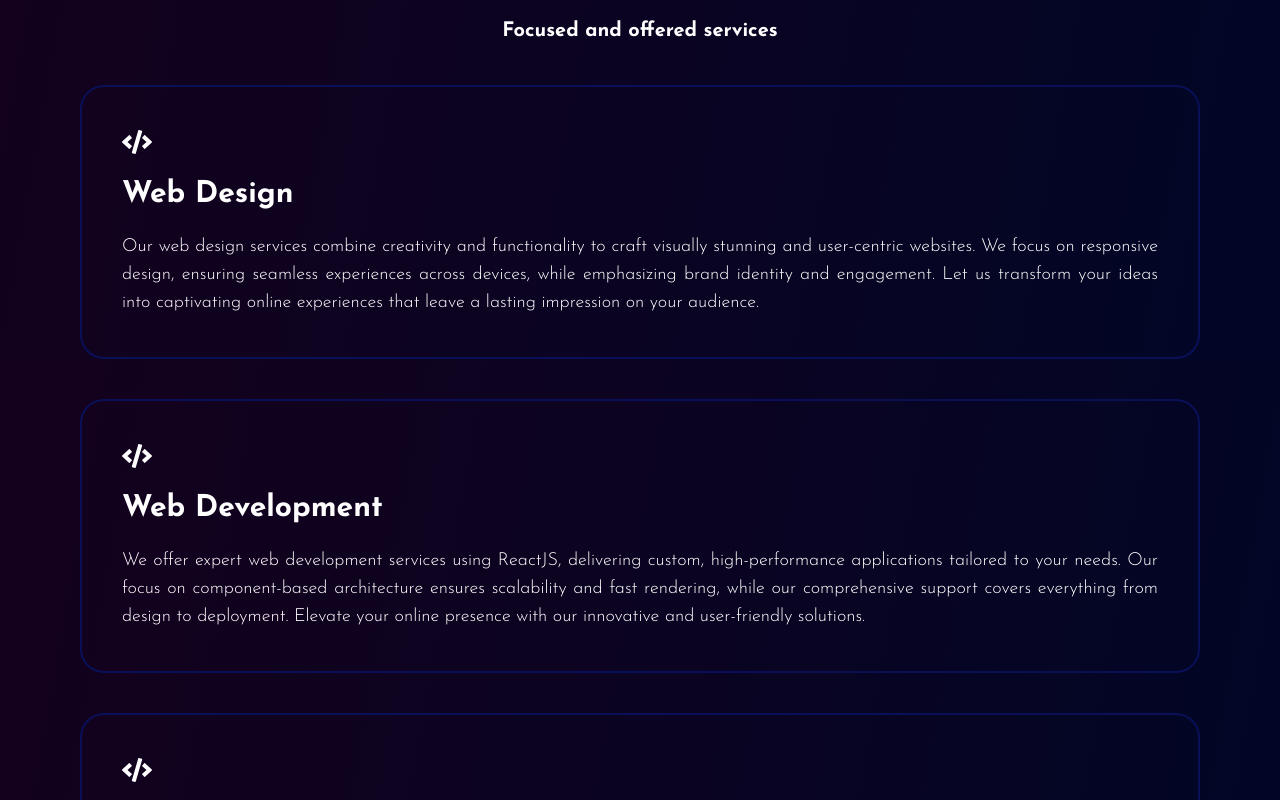
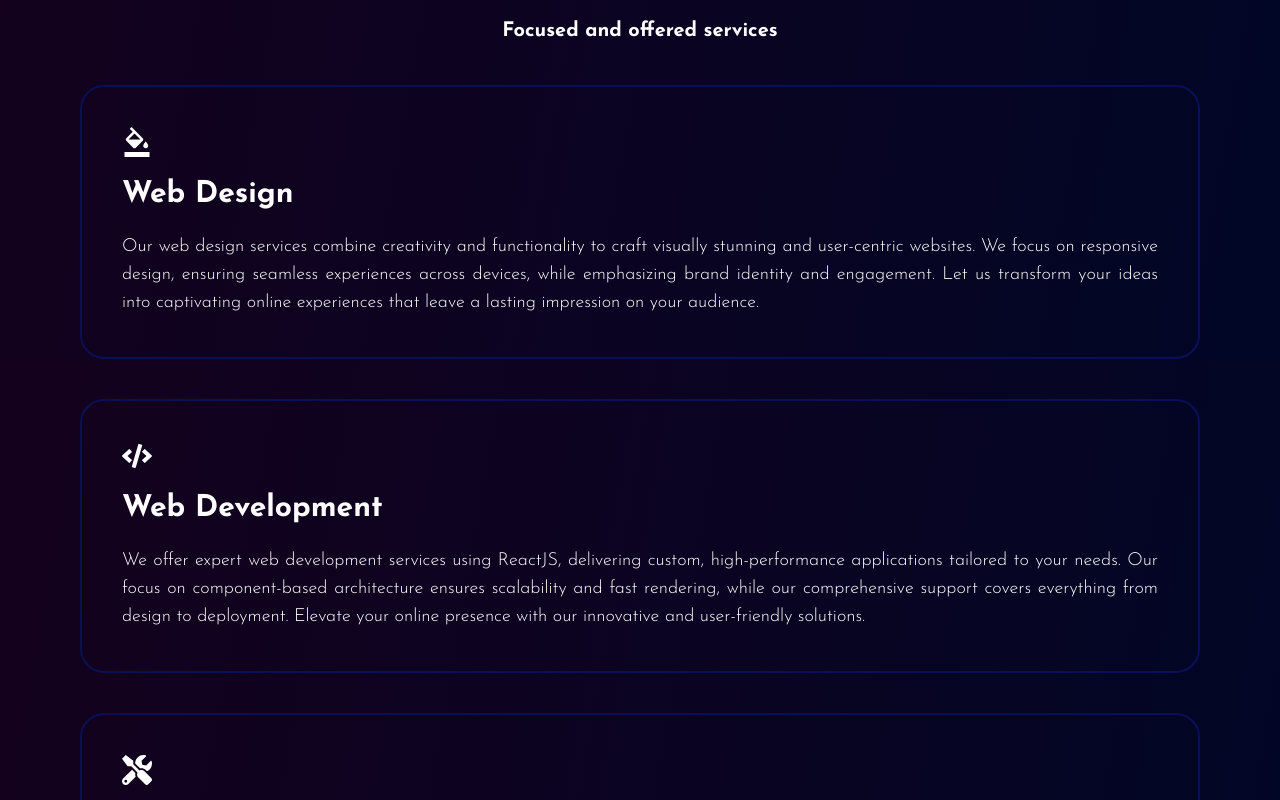
Before and after one commit to fuhad-shiblu/MyPortfolioWebsite, a React (Vite) app: page /services in a window 1280 px wide. Shown: the part 460-1260 px from the top of the page. Built offline with nearby package versions, Linux system fonts and the light colour scheme.

Commit message:
change some icons from services page

```diff
--- a/src/assets/Components/ServicesCompo/ServicesCompo.jsx
+++ b/src/assets/Components/ServicesCompo/ServicesCompo.jsx
@@ -2,6 +2,8 @@ import { Link } from 'react-router-dom'
 import './ServicesCompo.css'
 import { BsArrowRight } from 'react-icons/bs'
 import { FaCode } from "react-icons/fa";
+import { MdFormatColorFill } from "react-icons/md";
+import { FaTools } from "react-icons/fa";
 
 const ServicesCompo = () => {
   return (
@@ -19,7 +21,7 @@ const ServicesCompo = () => {
         <p className='fuhadShiblu_Anim text-center text-white mb-10 text-sm md:text-xl font-bold'>Focused and offered services</p>
         <div className="flex justify-center items-center gap-10 flex-wrap">
             <div className="fuhadShiblu_Anim p-10 flex flex-col gap-5 justify-center border-2 border-solid border-[#091057] transition-all hover:scale-[1.1] hover:bg-[#091057] rounded-3xl overflow-hidden">
-                <FaCode className='text-white text-2xl md:text-3xl'/>
+                <MdFormatColorFill className='text-white text-2xl md:text-3xl'/>
                 <p className='text-white text-2xl md:text-3xl font-bold'>Web Design</p>
                 <p className='text-sm md:text-lg text-white font-light text-justify'>Our web design services combine creativity and functionality to craft visually stunning and user-centric websites. We focus on responsive design, ensuring seamless experiences across devices, while emphasizing brand identity and engagement. Let us transform your ideas into captivating online experiences that leave a lasting impression on your audience.</p>
             </div>
@@ -29,7 +31,7 @@ const ServicesCompo = () => {
                 <p className='text-sm md:text-lg text-white font-light text-justify'>We offer expert web development services using ReactJS, delivering custom, high-performance applications tailored to your needs. Our focus on component-based architecture ensures scalability and fast rendering, while our comprehensive support covers everything from design to deployment. Elevate your online presence with our innovative and user-friendly solutions.</p>
             </div>
             <div className="fuhadShiblu_Anim p-10 flex flex-col gap-5 justify-center border-2 border-solid border-[#091057] transition-all hover:scale-[1.1] hover:bg-[#091057] rounded-3xl overflow-hidden">
-                <FaCode className='text-white text-2xl md:text-3xl'/>
+                <FaTools className='text-white text-2xl md:text-3xl'/>
                 <p className='text-white text-2xl md:text-3xl font-bold'>Website maintenance</p>
                 <p className='text-sm md:text-lg text-white font-light text-justify'>
                 Our website maintenance services ensure your site remains secure, up-to-date, and fully functional. We provide regular updates, performance optimization, and content management, allowing you to focus on your business. Trust us to enhance your website’s reliability and effectiveness, keeping it aligned with the latest trends and technologies.</p>
```
